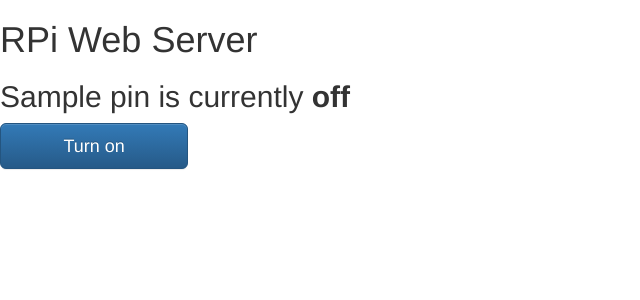
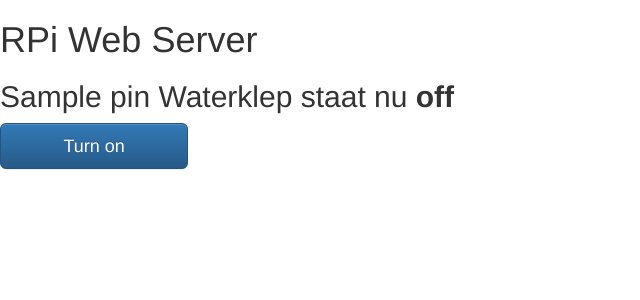
Before and after one commit to Deritron/tater, a Flask app: template templates/main.html in a window 1280 px wide. Shown: the top 300 px of the page, without its empty margins (0-640 px from the left). Run offline with Flask 2, Linux system fonts and the light colour scheme; the template is opened without the code that fills it: most values are stand-ins (such as "Sample title", 1, 10 or a date in 2020); some libraries are stand-ins or nearby versions.

Commit message:
Update main.html

```diff
--- a/templates/main.html
+++ b/templates/main.html
@@ -14,11 +14,11 @@
    {% for pin in pins %}
    <h2>{{ pins[pin].name }}
    {% if pins[pin].state == true %}
-      is currently <strong>on</strong></h2><div class="row"><div class="col-md-2">
-      <a href="/{{pin}}/off" class="btn btn-block btn-lg btn-default" role="button">Turn off</a></div></div>
+      Waterklep staat nu <strong>on</strong></h2><div class="row"><div class="col-md-2">
+      <a href="/{{pin}}/aan" class="btn btn-block btn-lg btn-default" role="button">Turn off</a></div></div>
    {% else %}
-      is currently <strong>off</strong></h2><div class="row"><div class="col-md-2">
-      <a href="/{{pin}}/on" class="btn btn-block btn-lg btn-primary" role="button">Turn on</a></div></div>
+      Waterklep staat nu <strong>off</strong></h2><div class="row"><div class="col-md-2">
+      <a href="/{{pin}}/af" class="btn btn-block btn-lg btn-primary" role="button">Turn on</a></div></div>
    {% endif %}
    {% endfor %}
 </body>
```
